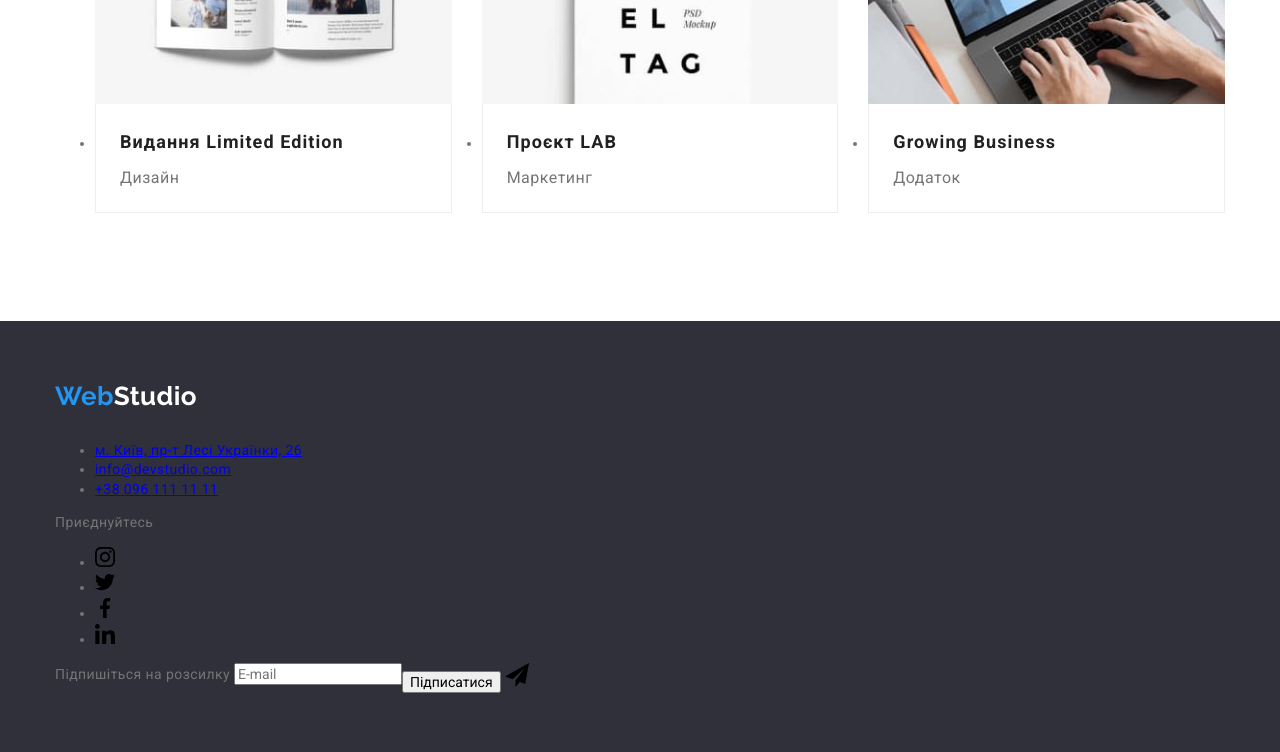
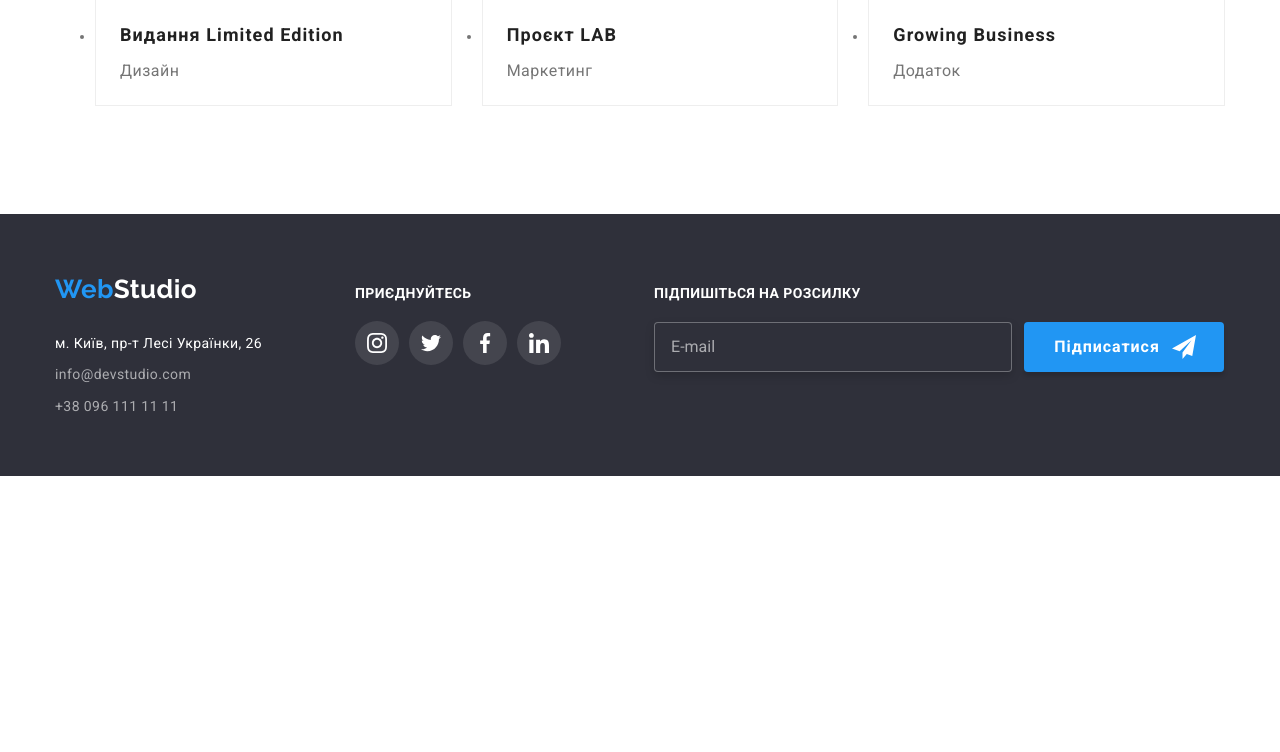
Before and after one commit to deyke66/goit-markup-hw-07, a plain HTML site: page portfolio.html in a window 1280 px wide. Shown: the part 1446-2198 px from the top of the page. After the commit the page ends 1922 px from the top, so only its background shows below. Drawn offline with nearby package versions, Linux system fonts and the light colour scheme.

Commit message:
portf-start

```diff
--- a/portfolio.html
+++ b/portfolio.html
@@ -23,27 +23,32 @@
   <body>
     <!-- Шапка -->
     <header class="header">
-      <div class="container header-container">
-        <a href="./index.html" class="header-logo"
+      <div class="container">
+        <div class="header__container">
+          <a href="./index.html" class="header__logo"
             ><span class="accent">Web</span>Studio</a
           >
-        <nav class="header-nav">
-          <ul class="site-nav list">
-            <li class="site-nav-item">
-              <a href="./index.html" class="link">Студія</a>
+          <nav class="header__nav">
+            <ul class="header__menu">
+              <li class="header__item">
+                <a href="./index.html" class="header__link">Студія</a>
               </li>
-            <li class="site-nav-item">
-              <a href="./portfolio.html" class="link current">Портфоліо</a>
+              <li class="header__item">
+                <a
+                  href="./portfolio.html"
+                  class="header__link header__link--current"
+                  >Портфоліо</a
+                >
               </li>
-            <li class="site-nav-item">
-              <a href="#" class="link">Контакти</a>
+              <li class="header__item">
+                <a href="#" class="header__link">Контакти</a>
               </li>
             </ul>
           </nav>
-        <ul class="list aside-list">
-          <li class="aside-item">
-            <a href="mailto:info@devstudio.com" class="aside">
-              <svg width="16px" height="12px" class="icon-aside">
+          <ul class="contact__menu">
+            <li class="contact__item">
+              <a href="mailto:info@devstudio.com" class="contact__link">
+                <svg width="16px" height="12px" class="contact__icon">
                   <use
                     href="./images/icons.svg#icon-envelope"
                     class="aside"
@@ -52,14 +57,15 @@
                 info@devstudio.com</a
               >
             </li>
-          <li class="aside-item">
-            <a href="tel:+380961111111" class="aside">
-              <svg width="10px" height="16px" class="icon-aside">
+            <li class="contact__item">
+              <a href="tel:+380961111111" class="contact__link">
+                <svg width="10px" height="16px" class="contact__icon">
                   <use href="./images/icons.svg#icon-smartphone"></use></svg
                 >+38 096 111 11 11</a
               >
             </li>
           </ul>
+        </div>
       </div>
     </header>
     <main>
@@ -300,62 +306,82 @@
     <!--Dungeons and dragons-->
     <footer class="section-footer footer">
       <div class="container">
-        <div class="footer-box">
-          <div class="address-thumb">
+        <div class="footer__box">
+          <div class="footer__thumb">
             <a href="./index.html" class="footer-logo"
               ><span class="accent">Web</span>Studio</a
             >
             <address class="address">
-              <ul class="list footer-list">
-                <li class="footer-item">
+              <ul class="address__list">
+                <li class="adress__item">
                   <a
                     href="https://goo.gl/maps/Uyhi9Q8qLwNsMNCV8"
                     target="_blank"
                     rel="noopener noreferrer nofollow"
-                    class="footer-link"
+                    class="adress__link"
                     >м. Київ, пр-т Лесі Українки, 26</a
                   >
                 </li>
-                <li class="footer-item">
-                  <a href="mailto:info@devstudio.com" class="footer-aside"
+                <li class="adress__item">
+                  <a
+                    href="mailto:info@devstudio.com"
+                    class="adress__link adress__link--feedback"
                     >info@devstudio.com</a
                   >
                 </li>
-                <li class="footer-item">
-                  <a href="tel:+380961111111" class="footer-aside"
+                <li class="adress__item">
+                  <a
+                    href="tel:+380961111111"
+                    class="adress__link adress__link--feedback"
                     >+38 096 111 11 11</a
                   >
                 </li>
               </ul>
             </address>
           </div>
-          <div class="join-thumb">
-            <p class="join-title">Приєднуйтесь</p>
-            <ul class="join-list">
-              <li class="social-item">
-                <a href="#" class="social-link">
-                  <svg class="social-icon-join" width="20" height="20">
+          <div class="feedback">
+            <p class="feedback__title">Приєднуйтесь</p>
+            <ul class="social-menu">
+              <li class="social-menu__item social-menu__item--footer">
+                <a href="#" class="social-menu__link">
+                  <svg
+                    class="social-menu__icon social-menu__icon--footer"
+                    width="20"
+                    height="20"
+                  >
                     <use href="./images/icons.svg#icon-instagram"></use>
                   </svg>
                 </a>
               </li>
-              <li class="social-item">
-                <a href="#" class="social-link">
-                  <svg class="social-icon-join" width="20" height="20">
+              <li class="social-menu__item social-menu__item--footer">
+                <a href="#" class="social-menu__link">
+                  <svg
+                    class="social-menu__icon social-menu__icon--footer"
+                    width="20"
+                    height="20"
+                  >
                     <use href="./images/icons.svg#icon-twitter"></use>
                   </svg>
                 </a>
               </li>
-              <li class="social-item">
-                <a href="#" class="social-link">
-                  <svg class="social-icon-join" width="20" height="20">
+              <li class="social-menu__item social-menu__item--footer">
+                <a href="#" class="social-menu__link">
+                  <svg
+                    class="social-menu__icon social-menu__icon--footer"
+                    width="20"
+                    height="20"
+                  >
                     <use href="./images/icons.svg#icon-facebook"></use>
                   </svg>
                 </a>
               </li>
-              <li class="social-item">
-                <a href="#" class="social-link">
-                  <svg class="social-icon-join" width="20" height="20">
+              <li class="social-menu__item social-menu__item--footer">
+                <a href="#" class="social-menu__link">
+                  <svg
+                    class="social-menu__icon social-menu__icon--footer"
+                    width="20"
+                    height="20"
+                  >
                     <use href="./images/icons.svg#icon-linkedin"></use>
                   </svg>
                 </a>
@@ -363,21 +389,23 @@
             </ul>
           </div>
           <form name="subscribe-form" autocomplete="off" class="subscribe-form">
-            <div class="subscribe-field">
-              <label class="subscribe-label" for="subscribe"
+            <div class="subscribe-form__field">
+              <label class="subscribe-form__label" for="subscribe"
                 >Підпишіться на розсилку</label
               >
               <input
-                class="subscribe-input"
+                class="subscribe-form__input"
                 name="email"
                 type="email"
                 id="subscribe"
                 placeholder="E-mail"
               />
             </div>
-            <div class="subscribe-field-btn">
-              <button class="subscribe-btn" type="submit">Підписатися</button>
-              <svg class="subscribe-icon" width="24" height="24">
+            <div class="subscribe-form__field subscribe-form__field--button">
+              <button class="subscribe-form__button" type="submit">
+                Підписатися
+              </button>
+              <svg class="subscribe-form__icon" width="24" height="24">
                 <use href="./images/icons.svg#icon-icon-send"></use>
               </svg>
             </div>
```
Lines whose indentation alone changed are shown as unchanged.
